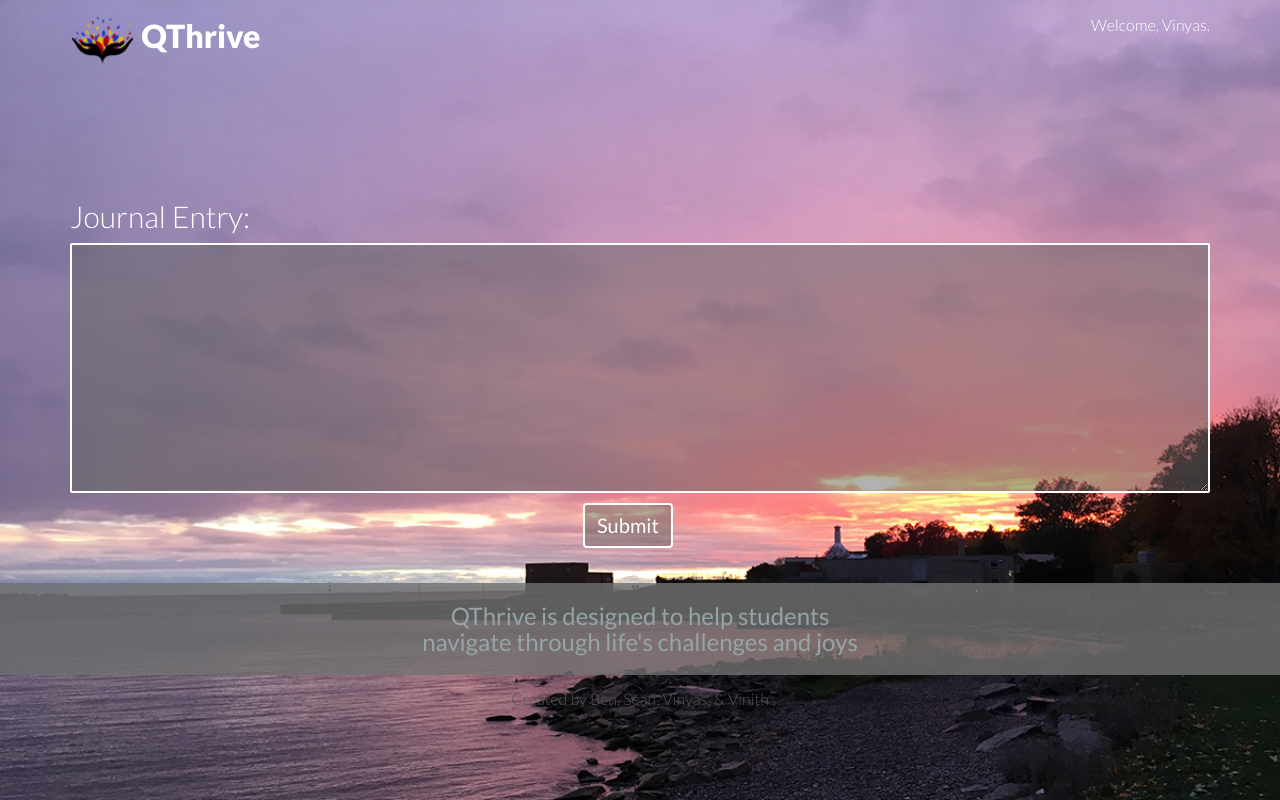
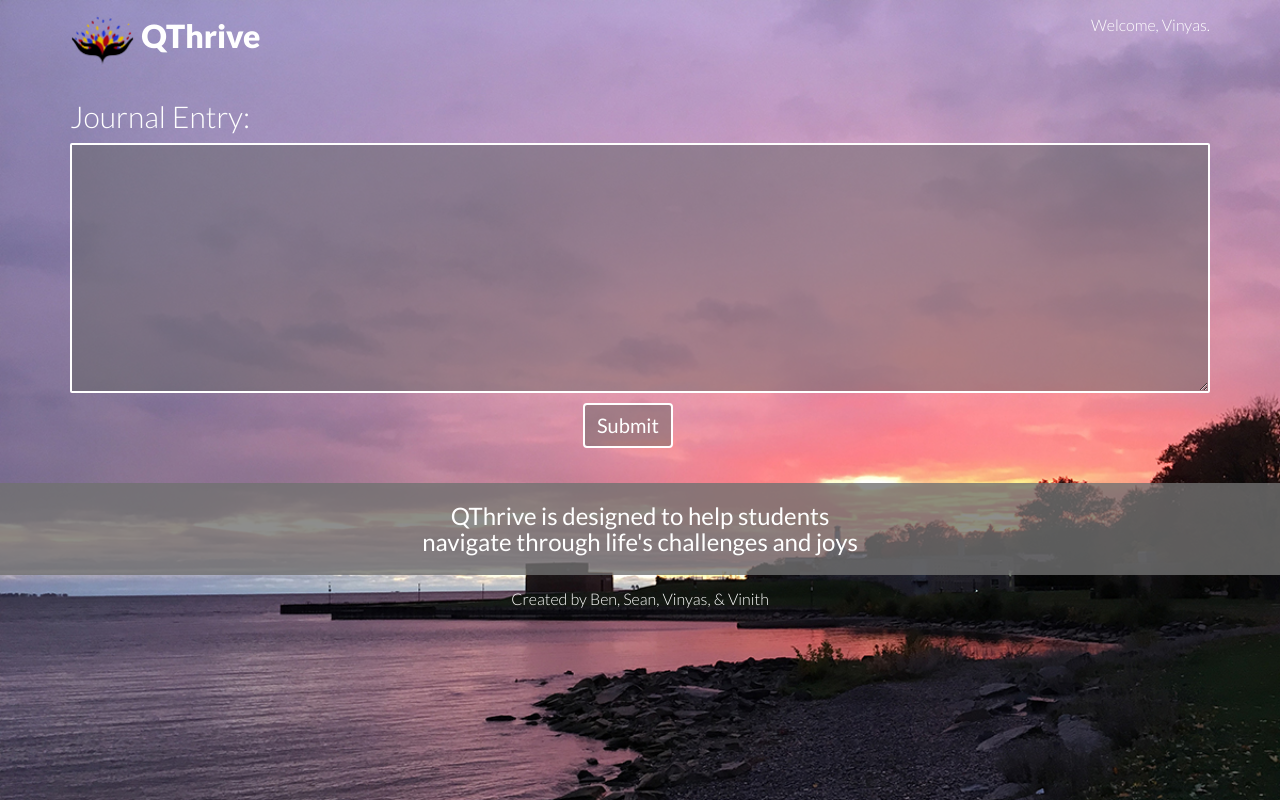
Before and after one commit to vinyasHarish95/QThrive, a PHP site: page /journal.php in a window 1280 px wide. Run offline with PHP 8.4, Linux system fonts and the light colour scheme; some libraries are stand-ins or nearby versions.

Commit message:
move journal text area up; change all text to white

```diff
--- a/journal.php
+++ b/journal.php
@@ -33,6 +33,7 @@
 
   #headerwrap {
       background-color: transparent;
+      padding-top: 100px;
   }
 
   .navbar-default {
@@ -56,6 +57,7 @@
   #bottomBlurb {
     padding-top: 20px;
     padding-bottom: 20px;
+    color: white;
   }
 
 
@@ -71,9 +73,12 @@
     width: 100%;
     height: 250px;
     padding: 12px 20px;
-
     border: 2px solid #ffffff;
     border-radius: 2px;
+  }
+
+  #bottomCredits {
+      color: white;
   }
   </style>
 
```
